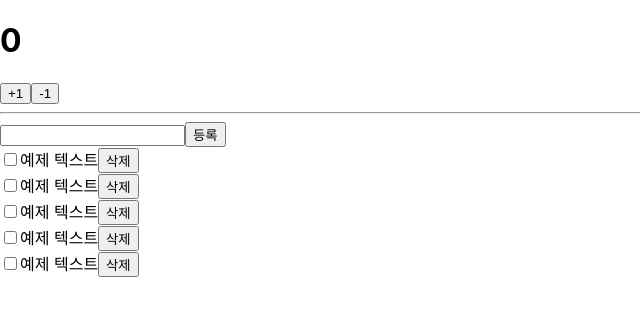
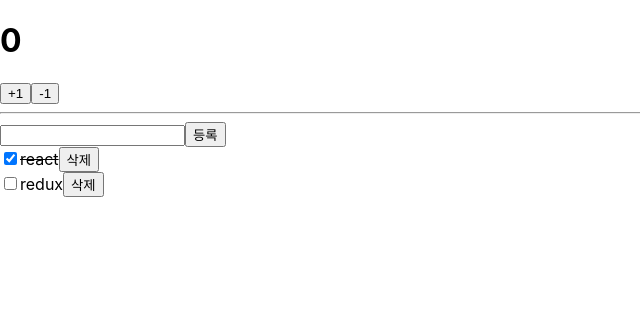
Before and after one commit to bulhwi/react-note, a React (Create React App) app in the folder react-redux-tutorial/: page / in a window 1280 px wide. Shown: the top 316 px of the page, without its empty margins (0-640 px from the left). Built offline with nearby package versions, Linux system fonts and the light colour scheme.

Commit message:
todo component 기능 추가

```diff
--- a/react-redux-tutorial/src/App.js
+++ b/react-redux-tutorial/src/App.js
@@ -1,13 +1,13 @@
 import React from "react";
-import Todos from "./components/Todos.js";
 import CounterContainer from './containers/CounterContainer';
+import TodosContainer from './containers/TodoContainer';
 
 function App() {
   return (
     <div>
       <CounterContainer />
       <hr/>
-      <Todos />
+      <TodosContainer />
     </div>
   );
 }
--- a/react-redux-tutorial/src/components/Todos.js
+++ b/react-redux-tutorial/src/components/Todos.js
@@ -3,9 +3,15 @@ import React from "react";
 const TodoItem = ({todo, onToggle, onRemove}) => {
   return (
     <div>
-      <input type='checkbox' />
-      <span>예제 텍스트</span>
-      <button>삭제</button>
+      <input type='checkbox'
+        onClick={() => onToggle(todo.id)}
+        checked={todo.done}
+        readOnly={true}
+      />
+      <span style={{ textDecoration: todo.done ? 'line-through' : 'none' }}>
+        {todo.text}
+      </span>
+      <button onClick={() => onRemove(todo.id)}>삭제</button>
     </div>
   );
 };
@@ -20,19 +26,27 @@ const Todos = ({
 }) => {
   const onSubmit = e => {
     e.preventDefault();
+    onInsert(input);
+    onChangeInput('') // 등록후 인풋 초기화
   };
+
+  const onChange = e => onChangeInput(e.target.value);
+
   return (
     <div>
       <form onSubmit={onSubmit}>
-        <input />
+        <input value={input} onChange={onChange} />
         <button type="submit">등록</button>
       </form>
       <div>
-        <TodoItem />
-        <TodoItem />
-        <TodoItem />
-        <TodoItem />
-        <TodoItem />
+        {todos.map(todo => (
+          <TodoItem
+            todo={todo}
+            key={todo.id}
+            onToggle={onToggle}
+            onRemove={onRemove}
+          />
+        ))}
       </div>
     </div>
   );
--- a/react-redux-tutorial/src/containers/CounterContainer.js
+++ b/react-redux-tutorial/src/containers/CounterContainer.js
@@ -1,5 +1,5 @@
 import React from "react";
-import { bindActionCreators } from 'redux';
+// import { bindActionCreators } from 'redux';
 import {connect} from "react-redux";
 import Counter from '../components/Counter';
 import { increase, decrease } from '../modules/counter';
--- /dev/null
+++ b/react-redux-tutorial/src/containers/TodoContainer.js
@@ -0,0 +1,39 @@
+import React from "react";
+import { connect } from 'react-redux';
+import { changeInput, insert, toggle, remove } from '../modules/todos';
+import Todos from '../components/Todos';
+
+const TodosContainer = ({
+  input,
+  todos,
+  changeInput,
+  insert,
+  toggle,
+  remove,
+}) => {
+  return (
+    <Todos
+      input={input}
+      todos={todos}
+      onChangeInput={changeInput}
+      onInsert={insert}
+      onToggle={toggle}
+      onRemove={remove}
+    />
+  );
+};
+
+export default connect(
+  // 비구조화 할당을 통해 todos를 분리하여
+  // state.todos.input 대신 todos.input을 사용
+  ({todos}) => ({
+    input: todos.input,
+    todos: todos.todos
+  }),
+  {
+    changeInput,
+    insert,
+    toggle,
+    remove,
+  },
+)(TodosContainer);
```
